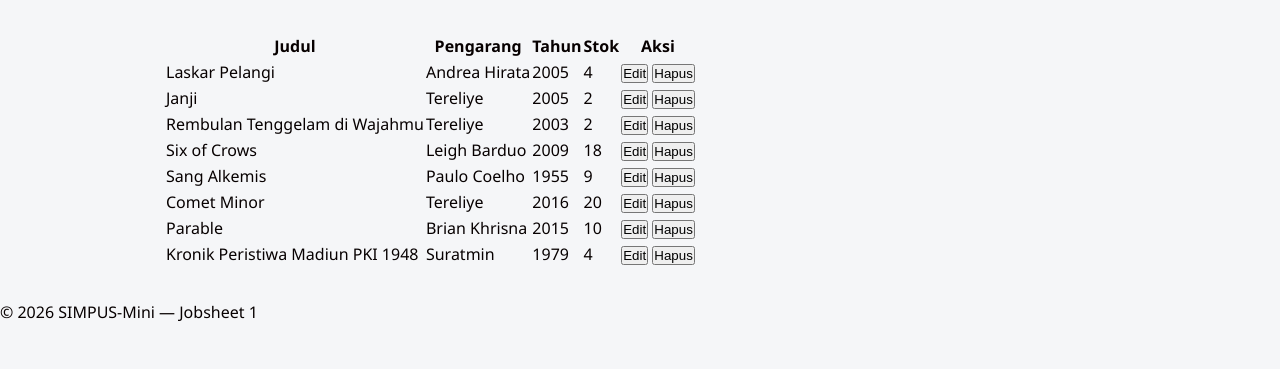
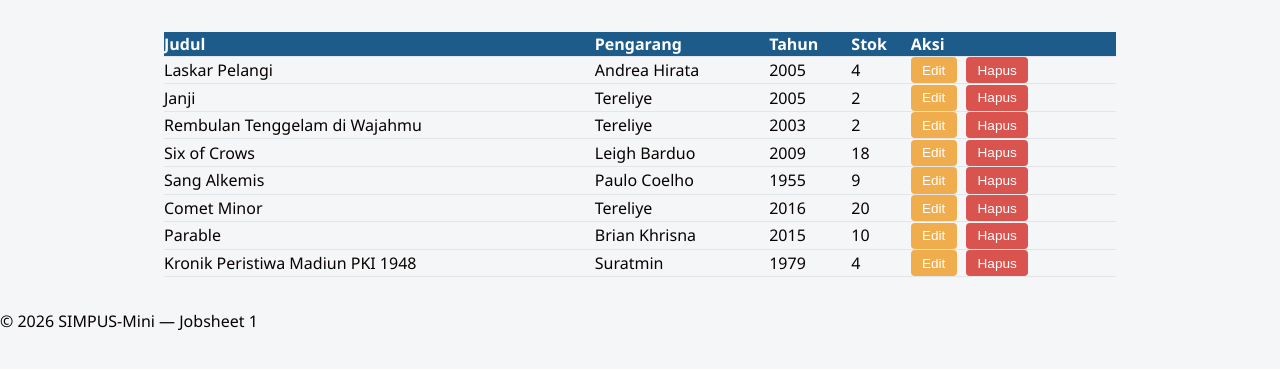
Before and after one commit to Naufal-farhan/D-P-Web, a PHP site: page /buku/list.html in a window 1280 px wide. Shown: the part 34-403 px from the top of the page. Run offline with PHP 8.4, Linux system fonts and the light colour scheme.

Commit message:
Step 07 - css pada Table

```diff
--- a/Jobsheet/Jobsheet-02/assets/css/style.css
+++ b/Jobsheet/Jobsheet-02/assets/css/style.css
@@ -76,3 +76,38 @@ main section:nth-of-type(2) article h3{
     font-weight: 700;
     color: #1d5b8a;
 }
+table {
+    width: 100%;
+    border-collapse: collapse;
+}
+th, td{
+    text-align: left;
+    padding: 0.65rem, 0.75rem;
+    border-bottom: 1px solid #e2e6ea;
+}
+thead{
+    background-color:  #1d5b8a;
+    color: #fff;
+}
+tbody tr:nth-child(even){
+    background-color: #f7f9fb;
+}
+tbody tr:hover{
+    background-color: #eef4fa;
+}
+td button{
+    padding: 0.35rem 0.7rem;
+    margin-right: 0.35rem;
+    border: none;
+    border-radius: 4px;
+    cursor: pointer;
+    font-size: 0.85rem;
+}
+td button:first-of-type{
+    background-color: #f0ad4e;
+    color: #fff;
+}
+td button:last-of-type{
+    background-color:  #d9534f;
+    color: #fff;
+}
```
